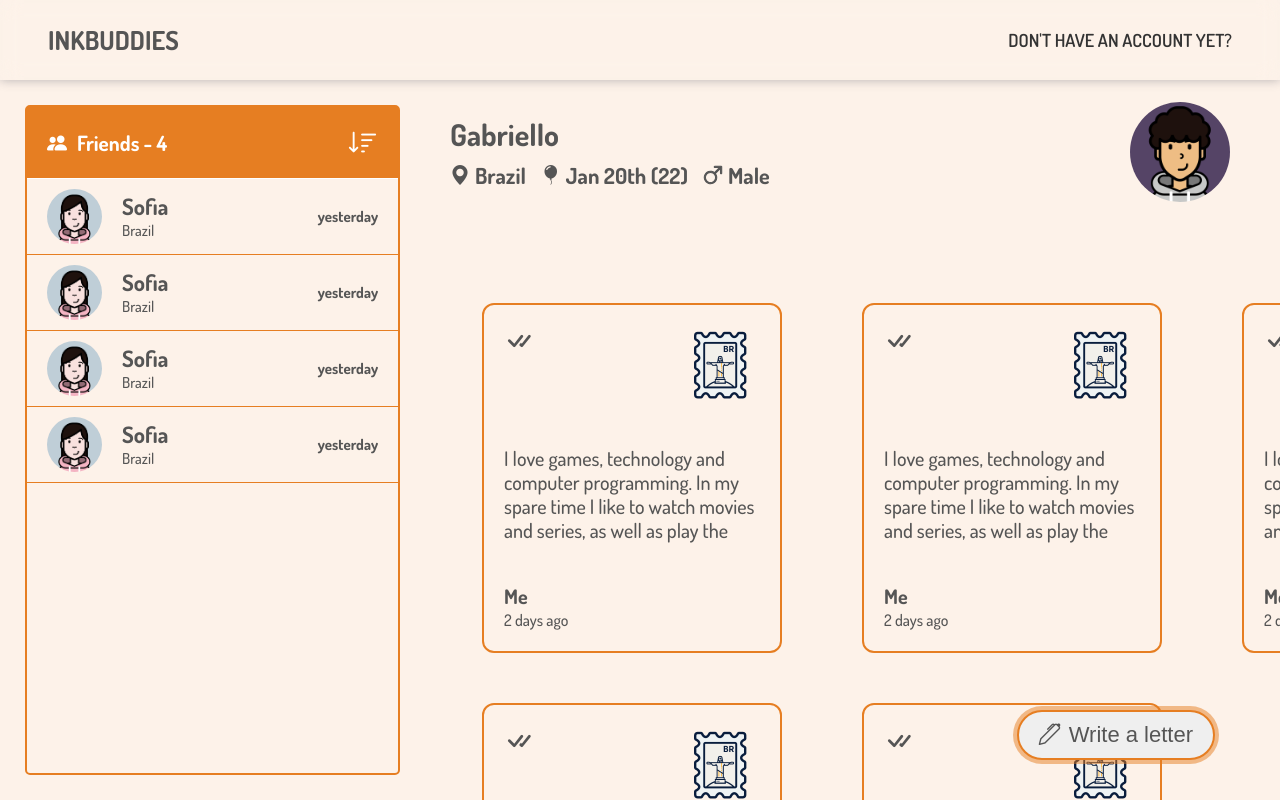
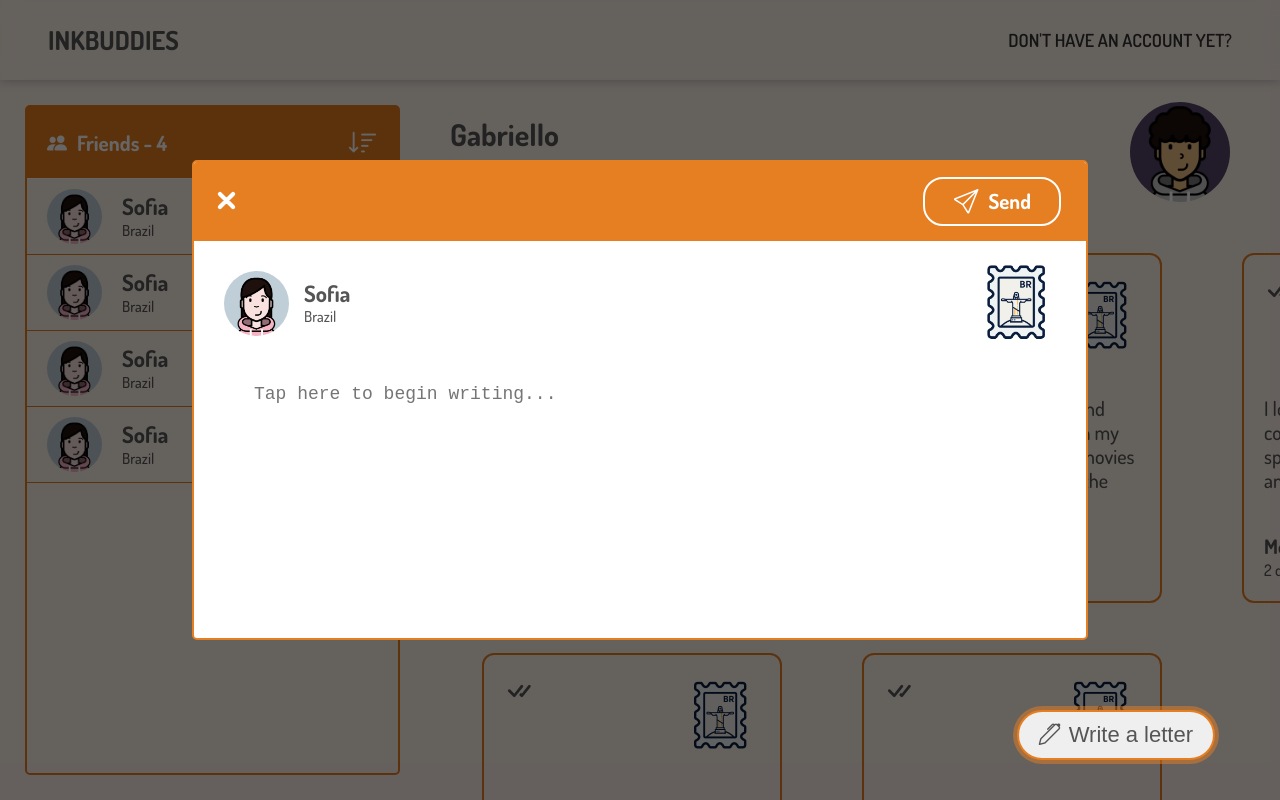
Before and after one commit to JoGabriel-Santos/inkbuddies, a React (Create React App) app in the folder client/: page /friends in a window 1280 px wide. Both pictures are taken after a click on the button "Write a letter". Built offline with nearby package versions, Linux system fonts and the light colour scheme.

Commit message:
Styling Letter component

```diff
--- a/client/package.json
+++ b/client/package.json
@@ -11,10 +11,10 @@
     "moment": "^2.29.4",
     "react": "^18.2.0",
     "react-dom": "^18.2.0",
+    "react-file-base64": "^1.0.3",
     "react-redux": "^8.0.2",
     "react-router-dom": "^5.2.0",
     "react-scripts": "5.0.1",
-    "react-file-base64": "^1.0.3",
     "redux": "^4.2.0",
     "redux-thunk": "^2.4.1",
     "web-vitals": "^2.1.4"
--- a/client/src/components/Letter.jsx
+++ b/client/src/components/Letter.jsx
@@ -1,10 +1,51 @@
-import React from "react";
+import React, { useState } from "react";
+
+import OpenTextBoxButton from "./WriteButton";
 
 function Letter() {
+    const [isTextBoxOpen, setIsTextBoxOpen] = useState(false);
+
+    const openTextBox = () => setIsTextBoxOpen(true);
+    const closeTextBox = () => setIsTextBoxOpen(false);
+
     return (
-        <section className="section-letter">
+        <React.Fragment>
+            <OpenTextBoxButton onClick={isTextBoxOpen ? closeTextBox : openTextBox}/>
 
-        </section>
+            {isTextBoxOpen && (
+                <div className="textbox-overlay">
+                    <div className="textbox">
+                        <div className="textbox-header">
+                            <button className="close-button" onClick={closeTextBox}><i className="bi bi-x"></i></button>
+
+                            <div className="send-button">
+                                <i className="bi bi-send"></i>
+                                <h5>Send</h5>
+                            </div>
+                        </div>
+
+                        <div className="textbox-recipient">
+                            <div className="textbox-recipient--card">
+                                <img className="textbox-recipient--photo" src={require("../util/friend.png")} alt=""/>
+
+                                <div className="friend-card--info">
+                                    <h2>Sofia</h2>
+                                    <p>Brazil</p>
+                                </div>
+                            </div>
+
+                            <div className="stamp stamp-recipient">
+                                <img src={require("../util/stamps/christ-the-redeemer.png")} alt=""/>
+                            </div>
+                        </div>
+
+                        <div className="textbox-message">
+                            <textarea className="textbox-message" placeholder="Tap here to begin writing..." rows={10} cols={50}/>
+                        </div>
+                    </div>
+                </div>
+            )}
+        </React.Fragment>
     )
 }
 
--- /dev/null
+++ b/client/src/components/WriteButton.jsx
@@ -0,0 +1,11 @@
+import React from "react";
+
+const OpenTextBoxButton = ({ onClick }) => (
+
+    <button className="send-letter" onClick={onClick}>
+        <i className="bi bi-pen"></i>
+        Write a letter
+    </button>
+);
+
+export default OpenTextBoxButton;
--- a/client/src/pages/Friends.jsx
+++ b/client/src/pages/Friends.jsx
@@ -64,11 +64,6 @@ function Friends() {
                     <Message/>
                     <Message/>
                 </div>
-
-                <button className="send-letter">
-                    <i className="bi bi-pen"></i>
-                    Write a letter
-                </button>
             </div>
         </section>
     );
--- a/client/src/styles/style.css
+++ b/client/src/styles/style.css
@@ -314,6 +314,8 @@
 }
 
 .friend-card--photo {
+    background-position: center;
+    background-size: cover;
     border-radius: 100%;
     width: 55px;
 }
@@ -480,6 +482,128 @@
     margin-bottom: 50px;
 }
 
+.textbox-overlay {
+    background-color: rgba(0, 0, 0, 0.6);
+    bottom: 0;
+    left: 0;
+    position: fixed;
+    right: 0;
+    top: 0;
+    z-index: 10;
+}
+
+.textbox {
+    background-color: white;
+    border-radius: 5px;
+    border: #e67e22 2px solid;
+    height: 60%;
+    left: 50%;
+    overflow: hidden;
+    position: absolute;
+    top: 50%;
+    transform: translate(-50%, -50%);
+    width: 70%;
+}
+
+.textbox-header {
+    align-items: center;
+    background-color: #e67e22;
+    border-bottom: #ffffff 1px solid;
+    color: white;
+    display: flex;
+    justify-content: space-between;
+    padding: 15px;
+    width: 100%;
+}
+
+.close-button {
+    background: none;
+    border-radius: 10px;
+    border: none;
+    color: #fff;
+    cursor: pointer;
+    font-size: 35px;
+    transition: all 0.3s ease;
+}
+
+.close-button i {
+    -webkit-text-stroke: 2px;
+}
+
+.close-button:hover {
+    color: #333;
+}
+
+.send-button {
+    align-items: center;
+    background-color: #e67e22;
+    border-radius: 20px;
+    border: #ffffff 2px solid;
+    color: #fff;
+    cursor: pointer;
+    display: flex;
+    font-size: 25px;
+    margin-right: 10px;
+    padding: 10px 28px;
+    transition: all 0.3s ease;
+}
+
+.send-button i {
+    padding-right: 10px;
+}
+
+.send-button:hover {
+    background-color: #cf711f;
+}
+
+.stamp-recipient {
+    cursor: pointer;
+    transition: transform 0.2s;
+    transform: scale(1.1);
+}
+
+.stamp-recipient:hover {
+    transform: scale(1.2);
+}
+
+.textbox-recipient {
+    align-items: center;
+    display: flex;
+    font-size: 1.5rem;
+    padding: 20px 30px 0 30px;
+    justify-content: space-between;
+}
+
+.textbox-recipient--card {
+    align-items: center;
+    display: flex;
+}
+
+.textbox-recipient--photo {
+    background-position: center;
+    background-size: cover;
+    border-radius: 100%;
+    width: 65px;
+    margin-right: 15px;
+}
+
+.textbox-message {
+    padding: 20px 30px;
+    height: 385px;
+}
+
+.textbox-message textarea {
+    border: none;
+    color: #333333;
+    border-radius: 10px;
+    width: 100%;
+    height: 100%;
+    font-size: 1.8rem;
+    line-height: 1.2;
+    overflow: hidden;
+    resize: none;
+}
+
 /* ----- CTA ----- */
 
 .section-cta {
```
Also changed, not shown: 1 other file (tests, documents, lock files or other folders).
